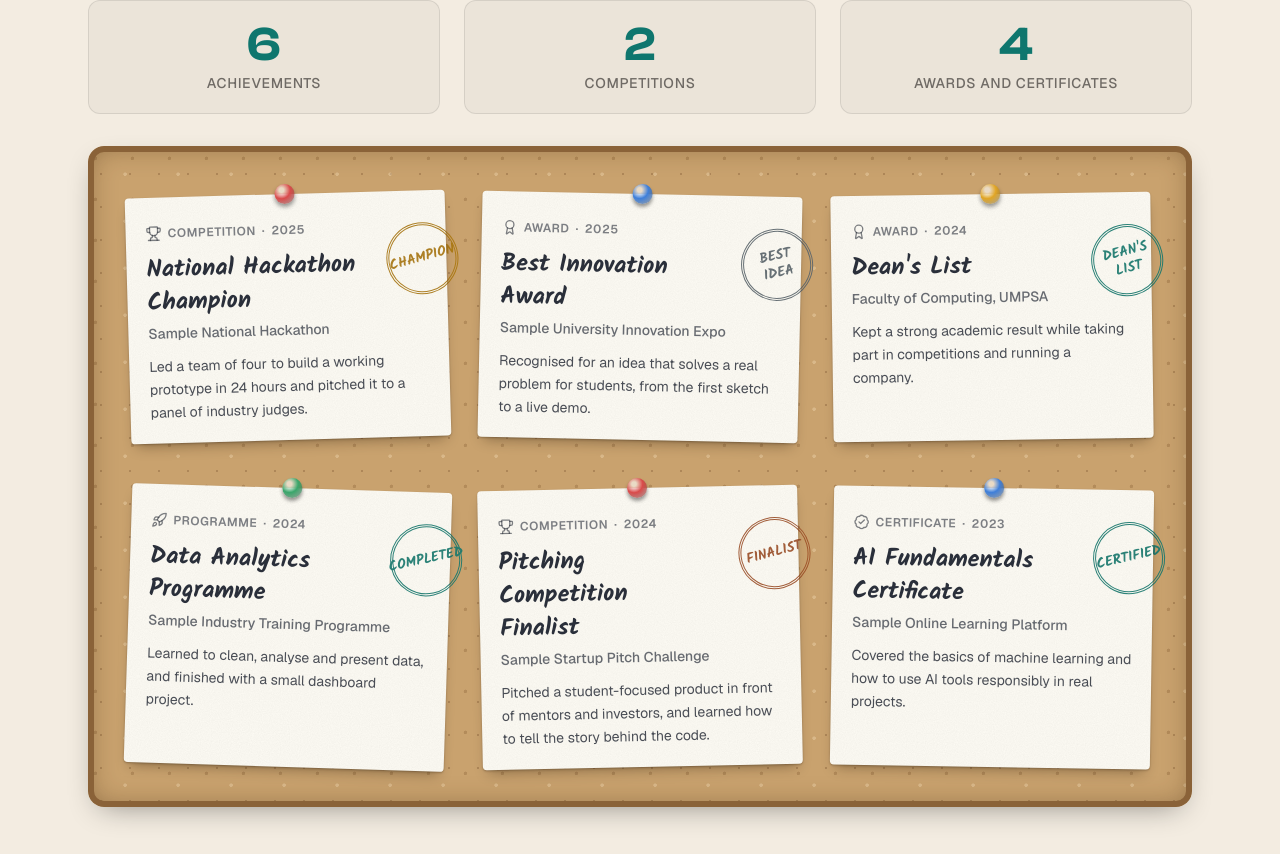
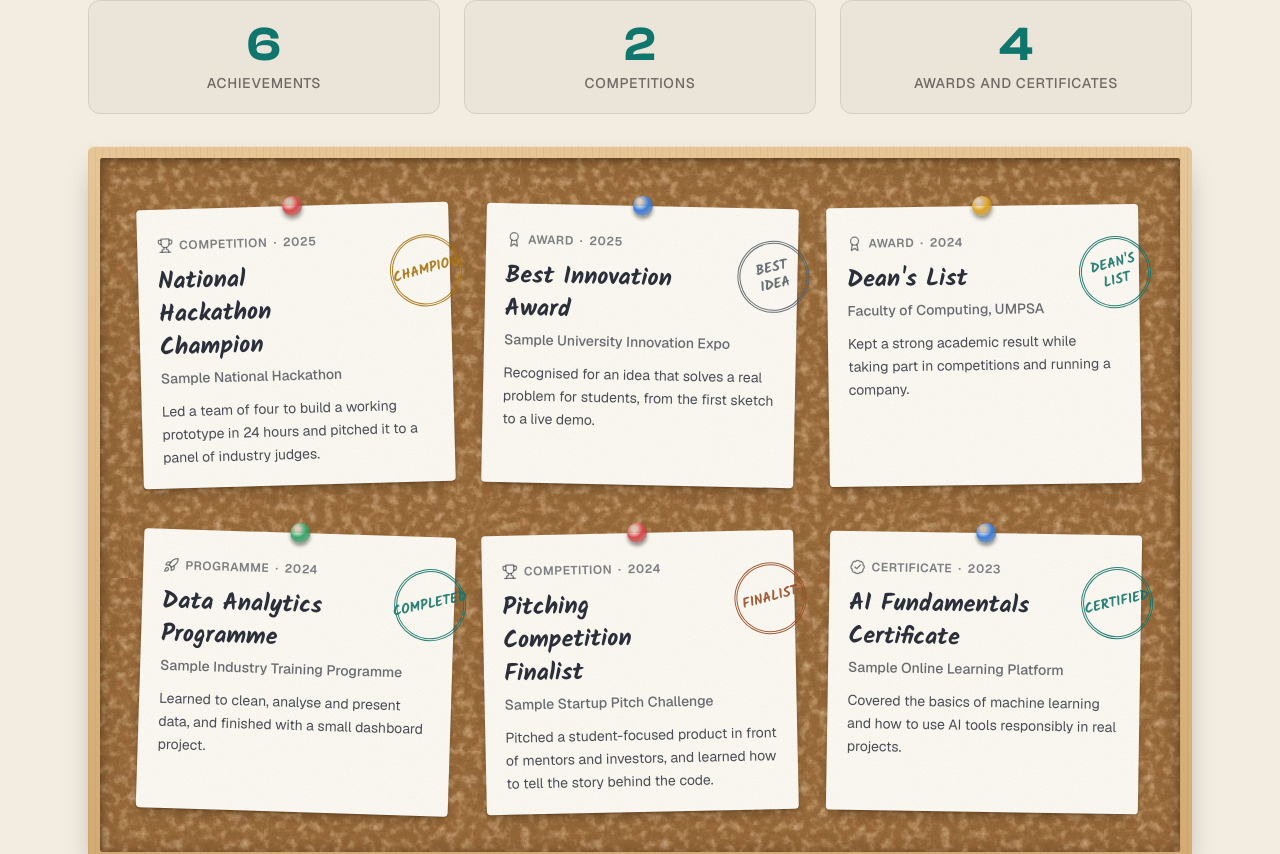
Before and after one commit to muhdammar-azizan/muhdammar-azizan-portfolio, a Next.js app: page / in a window 1280 px wide. Shown: the part 6625-7479 px from the top of the page. Built offline with nearby package versions, Linux system fonts and the light colour scheme.

Commit message:
Give the achievements board a real cork grain texture and a light wooden frame

```diff
--- a/src/app/globals.css
+++ b/src/app/globals.css
@@ -179,28 +179,44 @@ html.theme-switching *::after {
 
 /* ---------- Achievements (cork board) ---------- */
 
-.cork {
-  background-color: #c9a26e;
+/* Light wooden frame around the board, like a simple pine notice board. */
+.cork-frame {
+  padding: 12px;
+  border-radius: 6px;
+  background-color: #dcb784;
   background-image:
-    radial-gradient(circle at 20% 30%, rgba(120, 80, 40, 0.28) 0 1.5px, transparent 2px),
-    radial-gradient(circle at 70% 60%, rgba(255, 235, 200, 0.3) 0 1.5px, transparent 2px),
-    radial-gradient(circle at 45% 85%, rgba(90, 55, 25, 0.25) 0 1px, transparent 1.5px);
-  background-size:
-    37px 41px,
-    53px 47px,
-    29px 33px;
+    repeating-linear-gradient(90deg, rgba(120, 80, 30, 0.07) 0 1px, transparent 1px 7px),
+    linear-gradient(180deg, #e6c697, #d3aa72);
   box-shadow:
-    inset 0 0 0 6px #8a6238,
-    inset 0 0 28px rgba(60, 35, 10, 0.4),
-    0 10px 30px -12px rgba(0, 0, 0, 0.45);
+    inset 0 1px 0 rgba(255, 255, 255, 0.5),
+    0 14px 30px -14px rgba(0, 0, 0, 0.5);
 }
 
+:root[data-theme="dark"] .cork-frame {
+  background-color: #a98557;
+  background-image:
+    repeating-linear-gradient(90deg, rgba(0, 0, 0, 0.1) 0 1px, transparent 1px 7px),
+    linear-gradient(180deg, #b8935f, #94724a);
+  box-shadow:
+    inset 0 1px 0 rgba(255, 255, 255, 0.2),
+    0 14px 30px -14px rgba(0, 0, 0, 0.7);
+}
+
+/* The board itself: real cork grain (public/textures/cork.jpg), slightly sunk into the frame. */
+.cork {
+  background-color: #ffffff;
+  background-image: url("/textures/cork.jpg");
+  background-size: 420px;
+  border-radius: 2px;
+  box-shadow:
+    inset 0 2px 6px rgba(50, 30, 10, 0.55),
+    inset 0 0 22px rgba(50, 30, 10, 0.25);
+}
+
+/* Dark theme: the same cork, only dimmer. */
 :root[data-theme="dark"] .cork {
-  background-color: #7a5b38;
-  box-shadow:
-    inset 0 0 0 6px #4a3520,
-    inset 0 0 28px rgba(0, 0, 0, 0.5),
-    0 10px 30px -12px rgba(0, 0, 0, 0.7);
+  background-color: #8a8a8a;
+  background-blend-mode: multiply;
 }
 
 /* A pinned card: tilted at rest, it straightens and lifts when hovered. */
--- a/src/components/Achievements.tsx
+++ b/src/components/Achievements.tsx
@@ -53,12 +53,14 @@ export default function Achievements() {
           ))}
         </div>
 
-        <div className="cork rounded-2xl p-6 pt-10 sm:p-10 sm:pt-12">
-          <ul className="grid gap-x-8 gap-y-12 sm:grid-cols-2 lg:grid-cols-3">
-            {achievements.map((item, index) => (
-              <Card key={item.title} item={item} index={index} />
-            ))}
-          </ul>
+        <div className="cork-frame">
+          <div className="cork p-6 pt-10 sm:p-10 sm:pt-12">
+            <ul className="grid gap-x-8 gap-y-12 sm:grid-cols-2 lg:grid-cols-3">
+              {achievements.map((item, index) => (
+                <Card key={item.title} item={item} index={index} />
+              ))}
+            </ul>
+          </div>
         </div>
       </Section>
     </MotionConfig>
```
Also changed, not shown: public/textures/cork.jpg (added).
